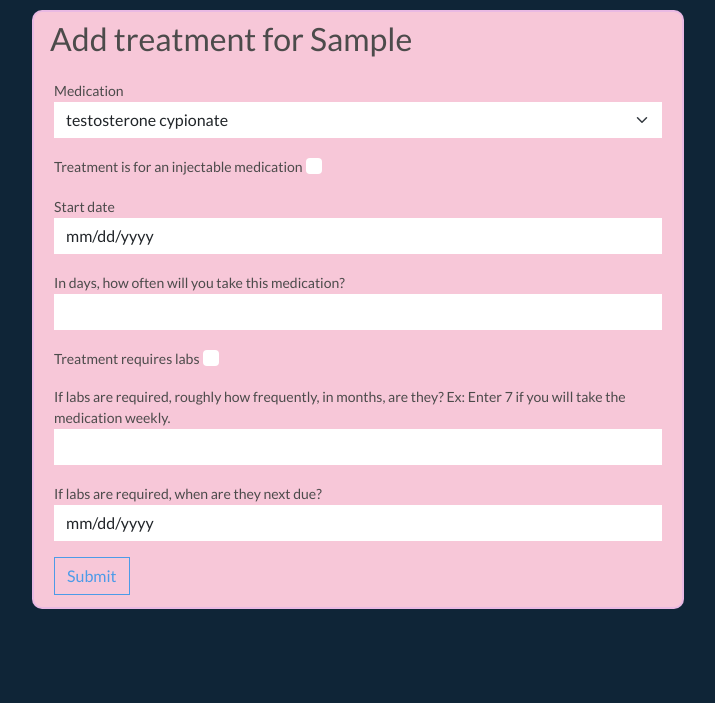
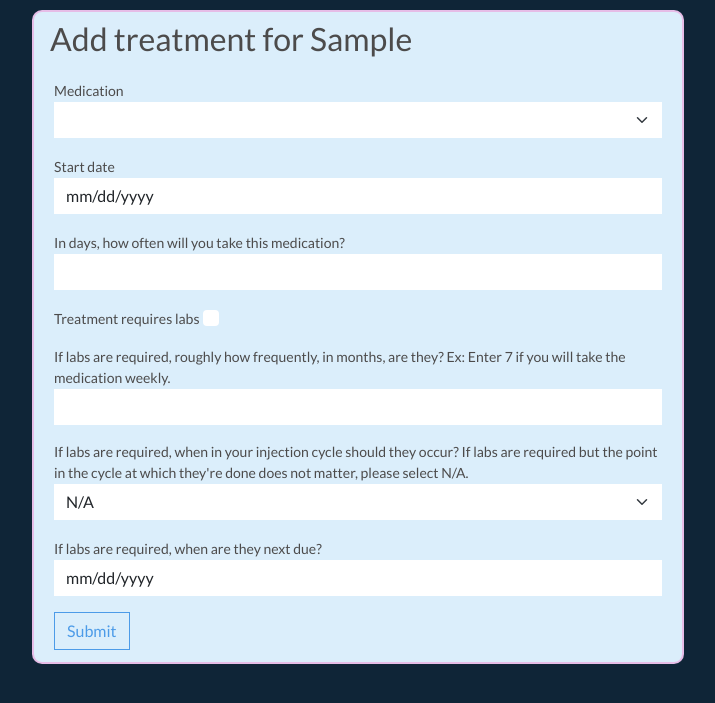
Before and after one commit to sarmini1/medhead, a Flask app: page /treatments/ in a window 1280 px wide. Shown: the part 56-759 px from the top of the page, without its empty margins (282-997 px from the left). Run offline with Flask 2, Linux system fonts and the light colour scheme; the visitor is signed in with stand-in values (Sample User, id 1); data comes from the database, SQL or seed files in the repository; data that the repository does not hold is empty; some libraries are stand-ins or nearby versions.

Commit message:
a lotta stuff
changed column layout, a bunch of other small updates to routes and some forms

```diff
--- a/shotstuff/__init__.py
+++ b/shotstuff/__init__.py
@@ -17,6 +17,9 @@ from shotstuff.body_regions.models import BodyRegion
 from shotstuff.positions.models import Position
 from shotstuff.medications.models import Medication
 from shotstuff.generic_forms import CSRFProtection
+
+# NOTE: should investigate why we get an error when removing seemingly unused
+# classes from imports
 
 app = Flask(__name__)
 app.config['SQLALCHEMY_DATABASE_URI'] = DATABASE_URL
--- a/shotstuff/injections/forms.py
+++ b/shotstuff/injections/forms.py
@@ -24,7 +24,10 @@ class InjectionAddForm(FlaskForm):
     )
     position = SelectField(
       'Injection position',
-      choices=[('1', 'Left, upper'), ('2','Right, lower')]
+      choices=[
+        ('1', 'Left, upper'),
+        ('2','Right, lower'),
+        ]
     )
     occurred_at = DateField('Date of Injection')
     notes = StringField("Notes?")
--- a/shotstuff/medication_regimens/models.py
+++ b/shotstuff/medication_regimens/models.py
@@ -21,6 +21,7 @@ class MedicationRegimen(db.Model):
         db.ForeignKey("medications.id", ondelete="cascade"),
         nullable=False
     )
+    medication = db.relationship('Medication', backref="used_in_regimens")
 
     def to_dict(self):
         """Serialize to a dict of regimen info."""
--- a/shotstuff/static/style.css
+++ b/shotstuff/static/style.css
@@ -55,7 +55,8 @@ body {
   padding: 0.5rem 1rem;
   color: rgb(76, 75, 75);
   text-decoration: none;
-  background-color: #f7c7d8;
+  /* background-color: #f7c7d8; */
+  background-color: #dbeefb;
   border: 2px solid #e8b8e5e6;
   margin-top: 10px;
   border-radius: 10px;
@@ -74,7 +75,8 @@ body {
   /* background-color: #f9f5ef; */
   border: 2px solid #f9f5ef;
   border-radius: 10px;
-  margin-right: 0.5rem;
+  /* margin-right: 0.5rem; */
+  margin-top: 0.75rem;
 }
 
 .treatment-description {
@@ -103,7 +105,7 @@ body {
 
 .dash-item {
   border: 1px solid rgb(87, 80, 94);
-  background-color: rgb(224, 167, 224);
+  background-color: rgb(231, 174, 231);
   /* background-color: #f9f5ef; */
   border-radius:10px;
   padding: 0.5rem 1rem;
--- a/shotstuff/templates/treatments/user_treatments.html
+++ b/shotstuff/templates/treatments/user_treatments.html
@@ -34,7 +34,7 @@
           <i class="fa-solid fa-pencil"></i>
         </a>
         {% if treatment.requires_labs %}
-        <div class="lab-card">
+        <div class="lab-card col-6">
           <p>
             Treatment id for dev purposes: {{treatment.id}}
           </p>
@@ -66,7 +66,7 @@
         {% endif %}
         <div class="pt-1">
           {% if treatment.injections|length > 0 %}
-          <div class="treatment-description">
+          <div class="treatment-description col-6">
             {% if treatment.last_injection_details.injection.notes %}
             <p>
               <b>Notes from last injection:</b>
@@ -86,7 +86,7 @@
             {% elif treatment.medication_regimen.is_for_injectable %}
             <h2> No injections yet!</h2>
             {% else %}
-            <div class="treatment-description">
+            <div class="treatment-description col-6">
               <hr width="50%"></hr>
               <p>
                 <b>Route:</b> {{ treatment.medication_regimen.route }}
--- a/shotstuff/treatments/forms.py
+++ b/shotstuff/treatments/forms.py
@@ -17,13 +17,7 @@ class TreatmentAddForm(FlaskForm):
 
     medication_regimen_id = SelectField(
       'Medication',
-      choices=[('1', 'testosterone cypionate'), ('2','truvada')]
-    )
-    # TODO: consider removing this field from the form since that should be
-    # stored within the med regimen now
-    is_for_injectable = BooleanField(
-      'Treatment is for an injectable medication',
-      validators=[DataRequired()]
+      coerce=int,
     )
     start_date = DateField('Start date')
     frequency = IntegerField(
@@ -32,25 +26,33 @@ class TreatmentAddForm(FlaskForm):
     )
     requires_labs = BooleanField(
       'Treatment requires labs',
-      validators=[DataRequired()]
+      # validators=[DataRequired()]
     )
     lab_frequency_in_months = IntegerField(
       '''
       If labs are required, roughly how frequently, in months, are they?
       Ex: Enter 7 if you will take the medication weekly.'''
       ,
-      validators=[NumberRange(0, None, "Please provide a valid number.")]
+      validators=[
+        NumberRange(0, None, "Please provide a valid number."),
+        Optional()]
     )
-    # lab_point_in_cycle = SelectField(
-    #   """
-    #   If labs are required, when in your injection cycle should they occur?
-    #   If labs are required but the point in the cycle at which they're done
-    #   does not matter, please select N/A.
-    #   """,
-    #   choices=[('1', 'N/A'), ('2', 'Peak'), ('3','Trough'), ('4', 'Middle')]
-    # )
+    lab_point_in_cycle = SelectField(
+      """
+      If labs are required, when in your injection cycle should they occur?
+      If labs are required but the point in the cycle at which they're done
+      does not matter, please select N/A.
+      """,
+      choices=[
+        ('n/a', 'N/A'),
+        ('peak', 'Peak'),
+        ('trough','Trough'),
+        ('middle', 'Middle')
+      ]
+    )
     next_lab_due_date = DateField(
-      'If labs are required, when are they next due?'
+      'If labs are required, when are they next due?',
+      validators=[Optional()]
     )
 
 
--- a/shotstuff/treatments/models.py
+++ b/shotstuff/treatments/models.py
@@ -159,8 +159,9 @@ class Treatment(db.Model):
 
     def _find_next_injection_position(self, inj):
         """
-        Accepts an injection instance and returns the placement where the
-        next injection is due. Assumes clockwise rotation.
+        Accepts an injection instance and returns the placement, a tuple like
+        ("left", "lower"), where the next injection is due. Assumes clockwise
+        rotation.
         """
         # Assumes we'll move clockwise so we don't hit the same area for a cycle of
         # 4 injections
--- a/shotstuff/treatments/routes.py
+++ b/shotstuff/treatments/routes.py
@@ -1,11 +1,13 @@
 from flask import Blueprint, flash, render_template, redirect
 from flask_login import current_user, login_required
+from datetime import date
 
 from shotstuff.database import db
 from shotstuff.treatments.models import Treatment
 from shotstuff.injections.models import Injection
 from shotstuff.treatments.forms import TreatmentAddForm, TreatmentEditForm
 from shotstuff.injections.forms import InjectionAddForm
+from shotstuff.medication_regimens.models import MedicationRegimen
 
 treatments = Blueprint(
     "treatments",
@@ -24,17 +26,21 @@ def add_treatment():
 
     form = TreatmentAddForm()
 
+    all_med_regimens = MedicationRegimen.query.all()
+    #TODO: consider putting the med regimen title in the tuple instead of med name
+    med_reg_tuples = [(med.id, med.medication.name) for med in all_med_regimens]
+    form.medication_regimen_id.choices = med_reg_tuples
+
     if form.validate_on_submit():
         treatment = Treatment(
-            user_id = g.user.id,
-            is_for_injectable = form.is_for_injectable.data,
+            user_id = current_user.id,
             medication_regimen_id = form.medication_regimen_id.data,
-            currently_active = form.currently_active.data,
             start_date = form.start_date.data,
+            currently_active = form.start_date.data <= date.today(),
             frequency_in_seconds = int(form.frequency.data) * 86400,
             requires_labs = form.requires_labs.data,
             lab_frequency_in_months = form.lab_frequency_in_months.data,
-            # lab_point_in_cycle = form.lab_point_in_cycle.data,
+            lab_point_in_cycle = form.lab_point_in_cycle.data,
             next_lab_due_date = form.next_lab_due_date.data,
         )
         db.session.add(treatment)
@@ -42,7 +48,7 @@ def add_treatment():
 
         flash("New treatment added!")
 
-        return redirect(f"/users/treatments/{current_user.get_id()}")
+        return redirect(f"/treatments/users/{current_user.get_id()}")
 
     return render_template(
         "treatments/add_treatment_form.html",
@@ -84,7 +90,7 @@ def display_treatment_detail(treatment_id):
         treatment=treatment,
         next_injection_date=next_injection_date,
         next_injection_dow=next_injection_dow
-        )
+    )
 
 
 @treatments.route("/<int:treatment_id>/update", methods=['GET', 'POST'])
@@ -117,7 +123,8 @@ def edit_treatment(treatment_id):
     return render_template(
         "treatments/edit_treatment_form.html",
         form=form,
-        treatment=treatment)
+        treatment=treatment
+    )
 
 
 @treatments.route("/<int:treatment_id>/injections", methods=['GET', 'POST'])
@@ -147,4 +154,4 @@ def add_injection(treatment_id):
         "injections/add_injection_form.html",
         form=form,
         treatment=treatment
-        )
+    )
```
Also changed, not shown: shotstuff/templates/users/dashboard.html (+4 -4 lines).
